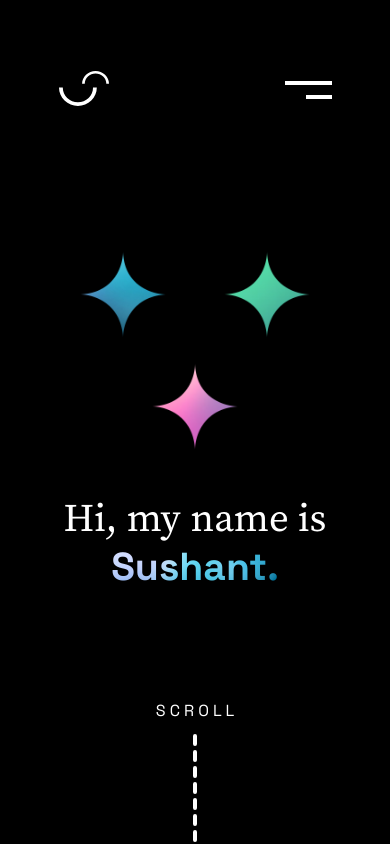
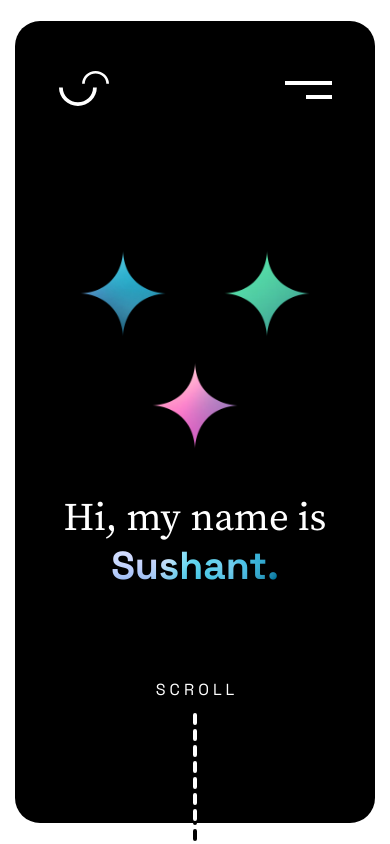
Before and after one commit to Sushants-Git/Portfolio, a React (Vite) app: page / in a window 390 px wide. Shown: the top 844 px of the page. Built offline with nearby package versions, Linux system fonts and the light colour scheme.

Commit message:
Using svh to fix hero section issue on mobile devices

```diff
--- a/src/App.css
+++ b/src/App.css
@@ -76,7 +76,7 @@
 
 .hero-wrapper {
   width: 100vw;
-  height: 100vh;
+  height: 100svh;
   display: flex;
   align-items: center;
   justify-content: center;
@@ -664,8 +664,10 @@
 
   /*--- Hero ---*/
   .hero {
-    /* margin: 10px; */
-    margin: 0px;
+    width: 100vw;
+    height: 95svh;
+    margin: 10px;
+    /* margin: 0px; */
     border-radius: 0px;
   }
 
--- a/src/Hero/animations/util.jsx
+++ b/src/Hero/animations/util.jsx
@@ -1,8 +1,8 @@
 const mobileFrom = {
   width: "100vw",
-  height: "100vh",
-  margin: "0px",
-  borderRadius: "0px",
+  height: "95svh",
+  margin: "15px",
+  borderRadius: "25px",
 };
 
 const to = {
```
